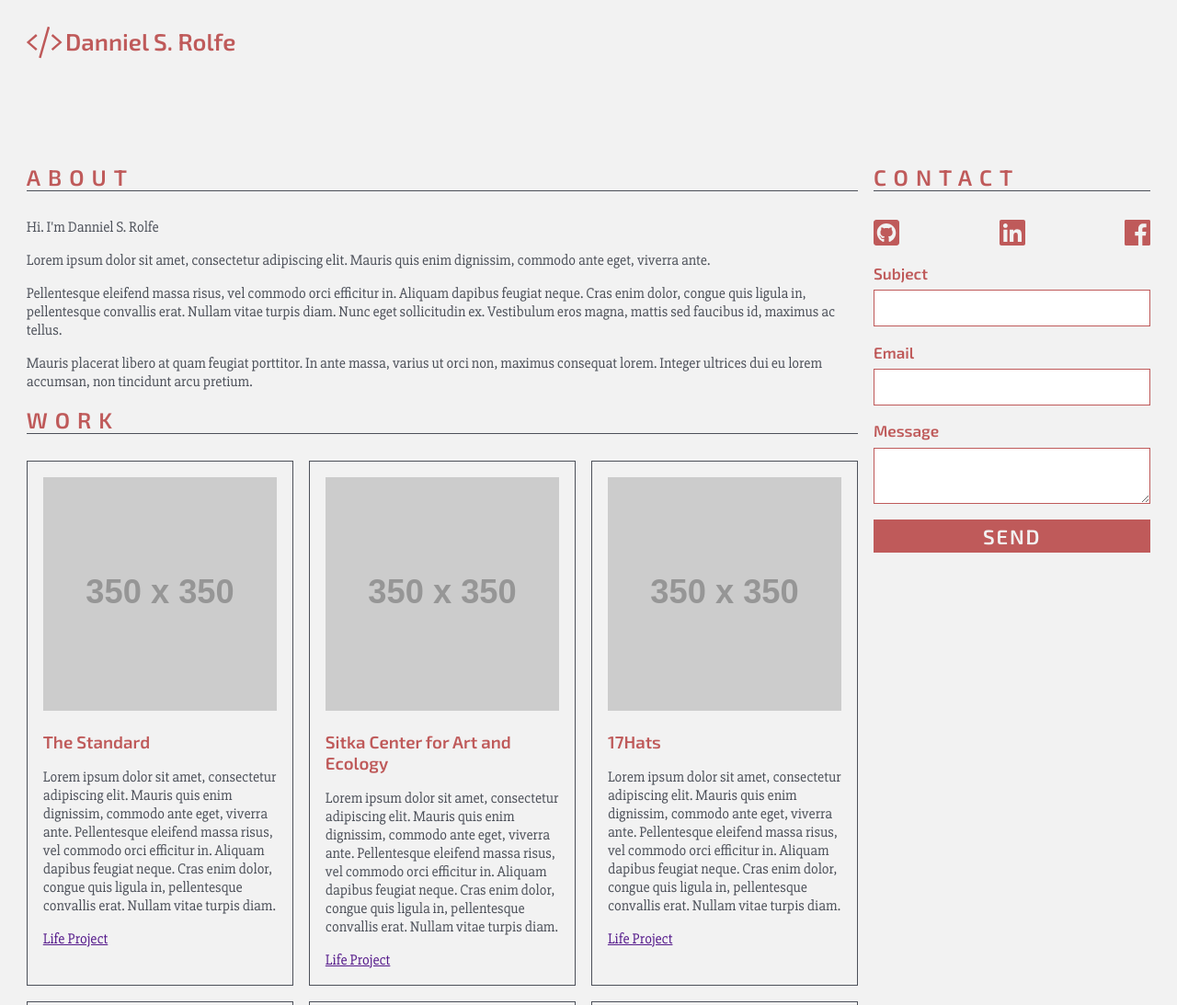
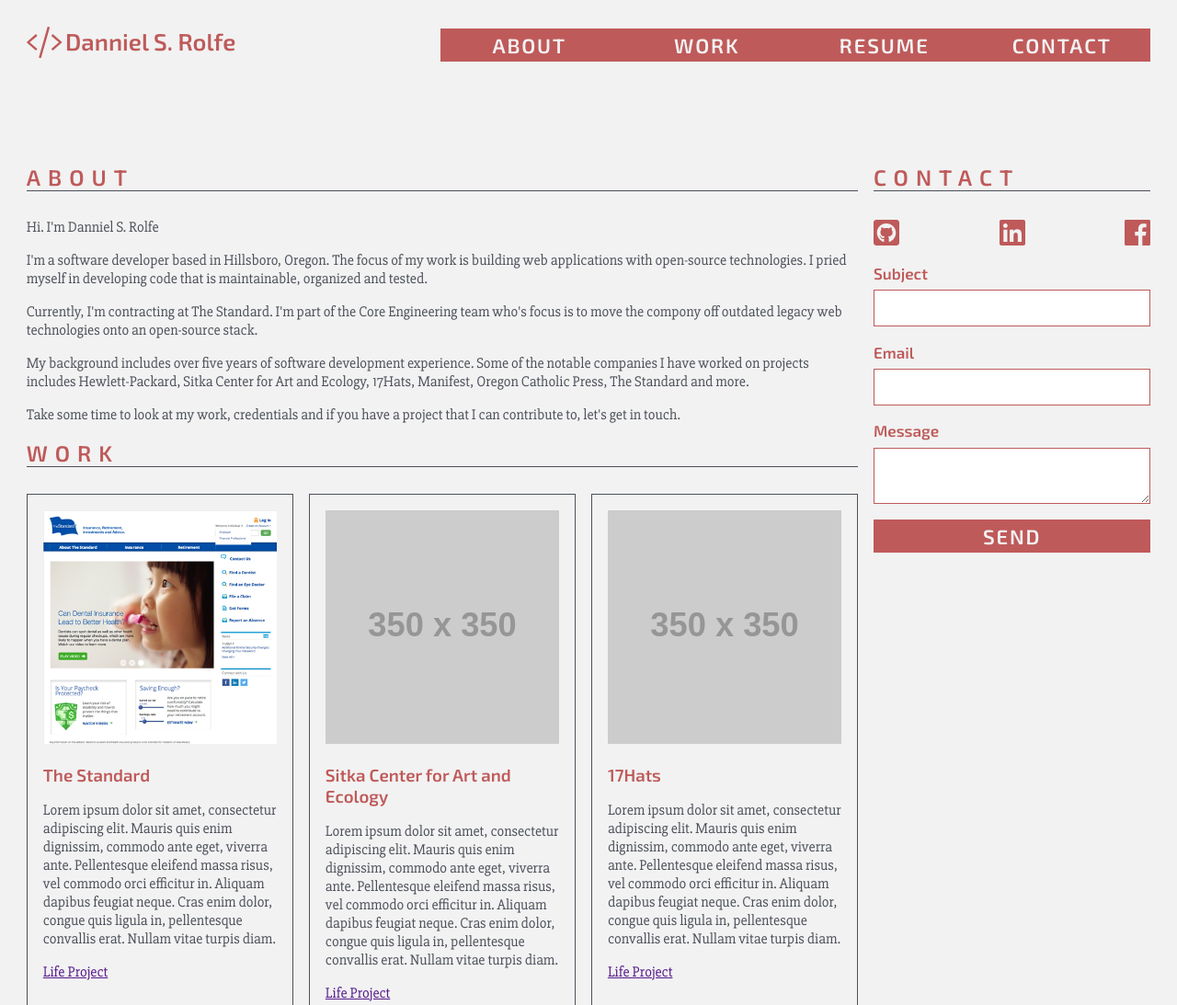
Before and after one commit to rolfed/drwebsite, a plain HTML site: page index.html in a window 1280 px wide. Shown: the top 1093 px of the page at 92% size. Drawn offline with Linux system fonts and the light colour scheme; placeholder pictures from the web are drawn by us.

Commit message:
WIP: adding work pictures

```diff
--- a/css/style.css
+++ b/css/style.css
@@ -257,6 +257,11 @@
 }
 
 @media screen and (min-width: 800px) {
+    .hidden {
+        display: block;
+
+    }
+
     h2 {
         text-align: left;
     }
@@ -279,14 +284,16 @@
         font-size: 1.067rem;
     }
 
+    .main-navigation-dropdown {
+        flex: 3;
+        align-items: stretch;
+        margin: 0;
+    }
+
     .main-navigation-logo svg {
         margin-right: 0.25rem;
     }
 
-    .main-naviagtion-dropdown {
-        flex: 3;
-        align-items: flex-start;
-    }
     .main-navigation-button {
         display: none;
     }
--- a/index.html
+++ b/index.html
@@ -45,17 +45,22 @@
             <section class="about" id="about">
                 <h2>About</h2>
                 <p>Hi. I'm Danniel S. Rolfe</p>
-                <p>Lorem ipsum dolor sit amet, consectetur adipiscing elit. Mauris quis enim dignissim, commodo ante eget,
-                    viverra ante.
+                <p>
+                    I'm a software developer based in Hillsboro, Oregon. The focus of my work is building web applications
+                    with open-source technologies. I pried myself in developing code that is maintainable, organized and tested.
                 </p>
                 <p>
-                    Pellentesque eleifend massa risus, vel commodo orci efficitur in. Aliquam dapibus feugiat neque.
-                    Cras enim dolor, congue quis ligula in, pellentesque convallis erat. Nullam vitae turpis diam.
-                    Nunc eget sollicitudin ex. Vestibulum eros magna, mattis sed faucibus id, maximus ac tellus.
+                   Currently, I'm contracting at The Standard. I'm part of the Core Engineering team who's focus is to move
+                    the compony off outdated legacy web technologies onto an open-source stack.
                 </p>
                 <p>
-                    Mauris placerat libero at quam feugiat porttitor. In ante massa, varius ut orci non, maximus consequat lorem.
-                    Integer ultrices dui eu lorem accumsan, non tincidunt arcu pretium.
+                    My background includes over five years of software development experience. Some of the notable companies I have worked
+                    on projects includes Hewlett-Packard, Sitka Center for Art and Ecology, 17Hats, Manifest, Oregon Catholic
+                    Press, The Standard and more.
+                </p>
+                <p>
+                    Take some time to look at my work, credentials and if you have a project that I can contribute to,
+                    let's get in touch.
                 </p>
             </section>
 
@@ -63,7 +68,7 @@
                 <h2>Work</h2>
                 <div class="work-items">
                     <article class="work-item">
-                        <img class="work-img" src="http://via.placeholder.com/350x350">
+                        <img class="work-img" src="/img/work-thestandard.jpg">
                         <h3>The Standard</h3>
                         <p>Lorem ipsum dolor sit amet, consectetur adipiscing elit. Mauris quis enim dignissim, commodo ante eget,
                             viverra ante. Pellentesque eleifend massa risus, vel commodo orci efficitur in. Aliquam dapibus feugiat
```
Also changed, not shown: img/work-thestandard.jpg (added).
